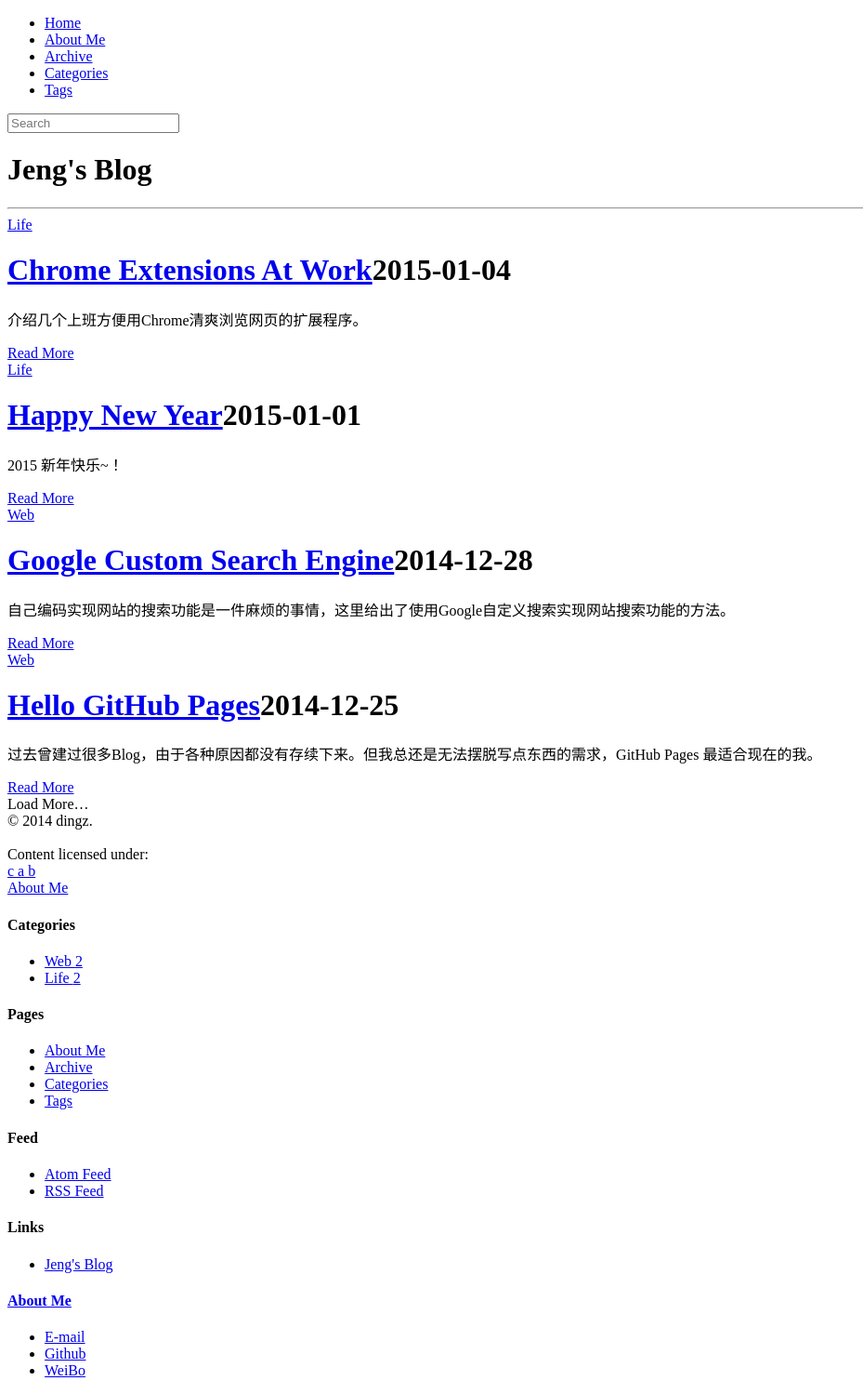
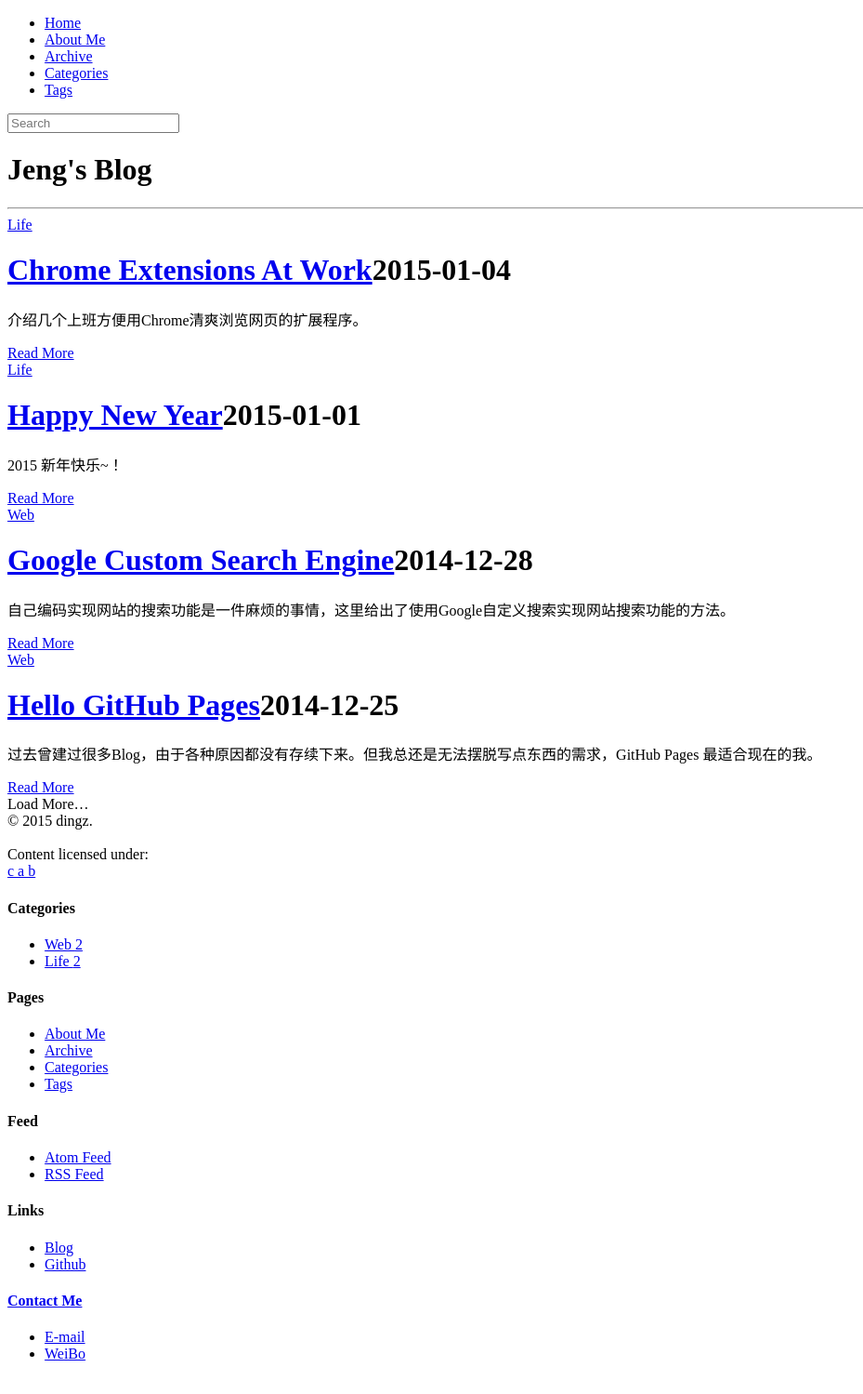
Before and after one commit to zaang/zaang.github.io, a Jekyll site: the page built from index.html, in a window 1280 px wide. Shown: the whole page at 93% size, without its empty margins (0-929 px from the left). Built offline with Jekyll 4.4.1, drawn with Linux system fonts in a browser that asks for light colours; nearby versions of some CDN libraries; library files that are not in the unit come from our copies; the list of posts is cut into pages by our own code.

Commit message:
更新 评论配置，模板底部样式

```diff
--- a/_config.yml
+++ b/_config.yml
@@ -21,13 +21,13 @@ author :
 #
 contact :
   E-mail : mailto:dingzaang@gmail.com
-  Github : https://github.com/zaang
   WeiBo : http://weibo.com/dingjeng
 
 # Links showed on the footer
 #
 links :
-  Jeng's Blog : http://zaang.github.io/
+  Blog : http://zaang.github.io/
+  Github : https://github.com/zaang
 
 # The search engine. Only support google custom search engine.
 #
@@ -126,7 +126,7 @@ JB :
   comments :
     provider : duoshuo
     duoshuo :
-      short_name : simpleyyt
+      short_name : zaang
     disqus :
       short_name : simpleyyt
     livefyre :
--- a/_includes/themes/Snail/footer.html
+++ b/_includes/themes/Snail/footer.html
@@ -1,10 +1,9 @@
 <footer>
 	<div class="footer-940">
 		<div class="footer-general-info">
-			© 2014 {{ site.author.name }}.<br><br>
+			© 2015 {{ site.author.name }}.<br><br>
 			Content licensed under:<br>
 			<a class="cc" href="http://creativecommons.org/licenses/by-sa/3.0/">c a b</a><br>
-			<a href = "{{ site.JB.about_path }}">About Me</a><br>
 		</div>
 		<div class="footer-col-cont">
 			<div class="footer-nav-col">
@@ -38,7 +37,7 @@
 				</ul>
 			</div>
 			<div class="footer-nav-col">
-				<h4><a href = "{{ site.JB.about_path }}">About Me</a></h4>
+				<h4><a href = "{{ site.JB.about_path }}">Contact Me</a></h4>
 				<ul>
 				{% for contact in site.contact %}
 					<li><a href = "{{ contact[1] }}">{{ contact[0] }}</a></li>
```
Also changed, not shown: about.md (+1 -0 lines).
